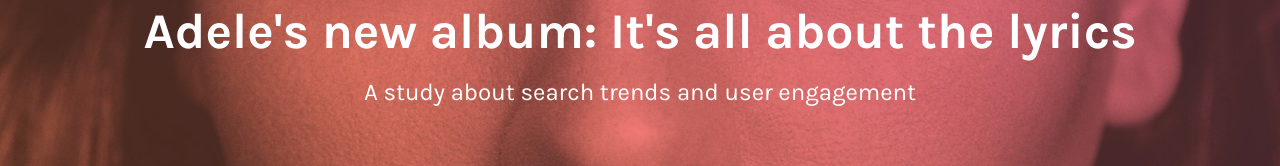
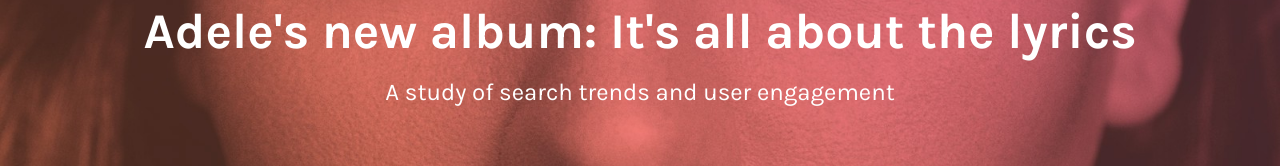
Before and after one commit to MusixmatchHacks/adele_25_weekend, a plain HTML site: page index.html in a window 1280 px wide. Shown: the part 213-379 px from the top of the page. Drawn offline with Linux system fonts and the light colour scheme.

Commit message:
updated conclusion and sub title

```diff
--- a/index.html
+++ b/index.html
@@ -34,7 +34,7 @@
             <img src=./images/mxm_logo_white.6d8a2a9a.png> </a>
         </div>
         <h1>Adele's new album: It's all about the lyrics</h1>
-        <h3>A study about search trends and user engagement</h3>
+        <h3>A study of search trends and user engagement</h3>
 
         <p class=credits>By
           <em> <a href=https://twitter.com/neotheoen>Varun Jewalikar</a></em> and
@@ -120,7 +120,7 @@
           importance of the lyrics of new album releases. </p>
       </section>
       <section class=social>
-        <div class="ssk-sm ssk-group ssk-count" data-url="http://lab.musixmatch.com/adele_25_weekend/" data-text="" data-via=Musixmatch>
+        <div class="ssk-sm ssk-group ssk-count" data-url="http://lab.musixmatch.com/adele_25_weekend/" data-text="A study of search trends and user engagement" data-via=Musixmatch>
           <a href="" class="ssk ssk-facebook"></a>
           <a href="" class="ssk ssk-twitter"></a>
         </div>
```
